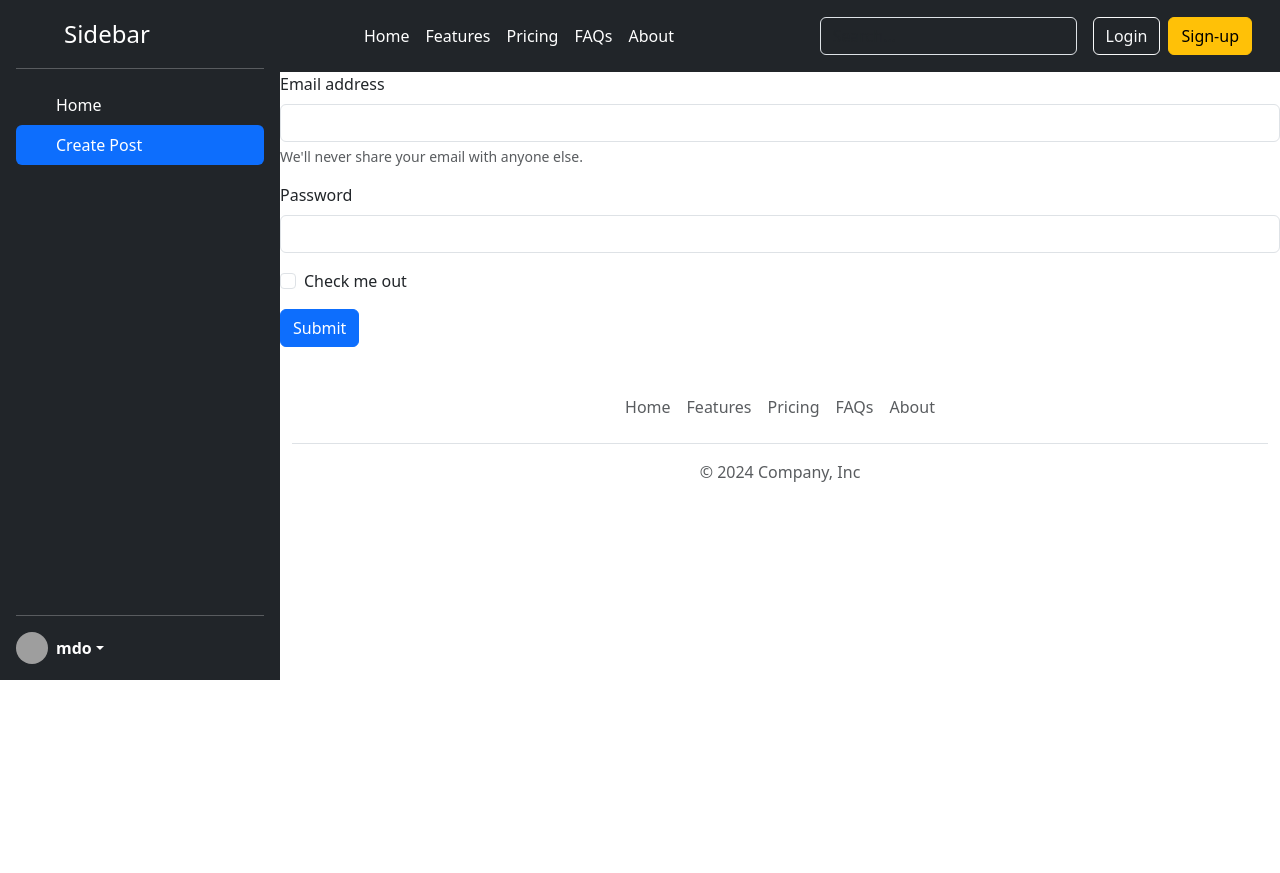
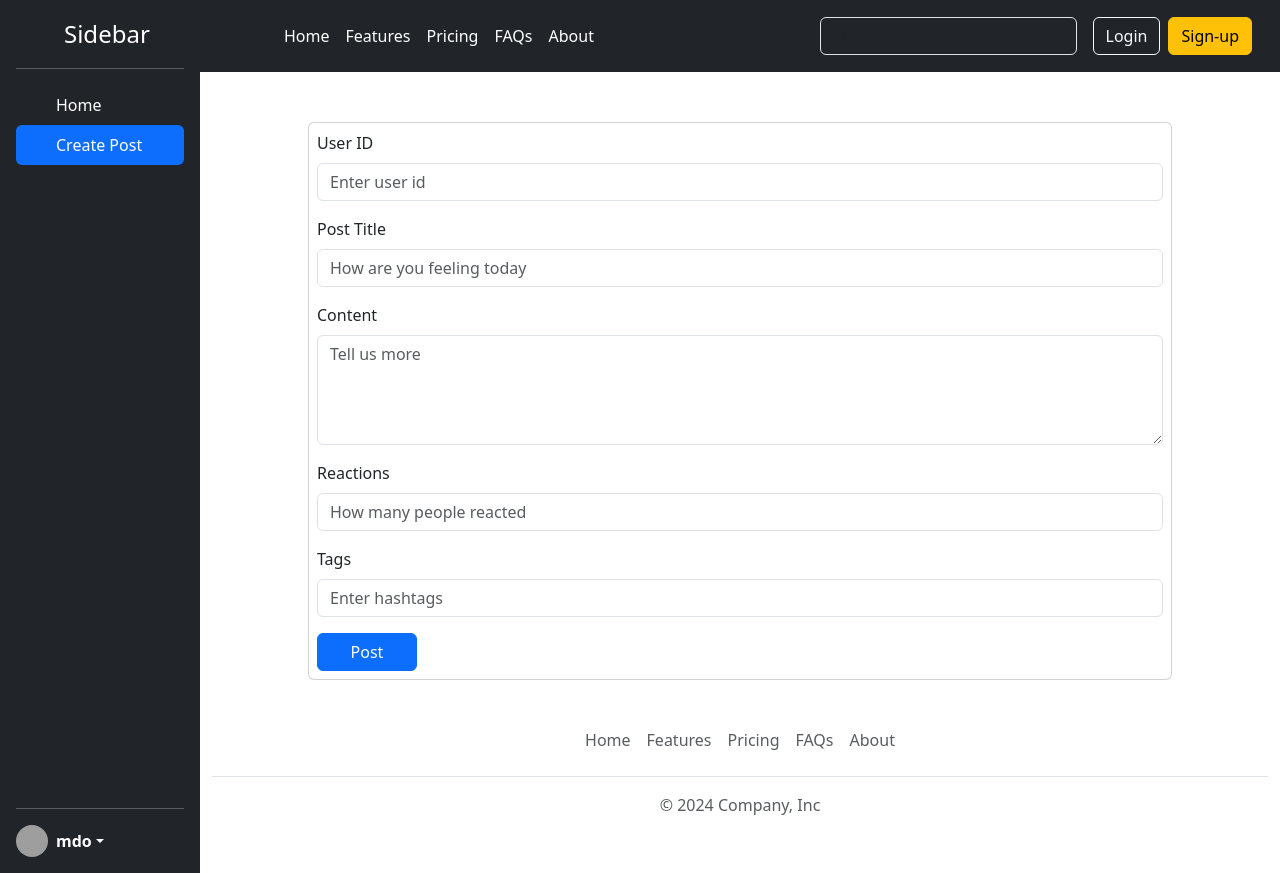
Before and after one commit to Aliyan91/Projects, a React (Create React App) app in the folder SocialApp/social/: page / in a window 1280 px wide. Both pictures are taken after a click on the link "Create Post". Before the commit the page ends 800 px from the top, so only its background shows below. Built offline with nearby package versions, Linux system fonts and the light colour scheme; grey boxes are pictures that could not be loaded.

Commit message:
Add and delete done

```diff
--- a/SocialApp/social/src/App.css
+++ b/SocialApp/social/src/App.css
@@ -13,3 +13,9 @@
 .hashtag{
   margin:0px 3px;
 }
+.create-post{
+  width:80%;
+  margin-left:10%;
+  margin-top: 50px;
+  border: 1px f black;
+}
--- a/SocialApp/social/src/components/CreatePost.jsx
+++ b/SocialApp/social/src/components/CreatePost.jsx
@@ -1,22 +1,56 @@
 import "bootstrap/dist/css/bootstrap.min.css";
+import { useContext, useRef } from "react";
+import { Postlist } from "../store/post-list-store";
 
 export default function CreatePost() {
+    const id=useRef();
+    const title=useRef();
+    const body=useRef();
+    const reactions=useRef();
+    const tags=useRef();
+
+    const {addpost}=useContext(Postlist);
+
+    function handlesubmit(event){
+        event.preventDefault();
+        const userid=id.current.value;
+        const usertitle=title.current.value;
+        const userbody=body.current.value;
+        const userreactions=reactions.current.value;
+        const usertags=tags.current.value.split(" ");
+
+        addpost(userid,usertitle,userbody,userreactions,usertags);
+
+    }
     return (
-        <form>
+        <form className="create-post card p-2" onSubmit={handlesubmit}>
+
             <div className="mb-3">
-                <label htmlFor="exampleInputEmail1" className="form-label">Email address</label>
-                <input type="email" className="form-control" id="exampleInputEmail1" aria-describedby="emailHelp"/>
-                    <div id="emailHelp" className="form-text">We'll never share your email with anyone else.</div>
+                <label htmlFor="id" className="form-label">User ID</label>
+                <input type="text" className="form-control" id="id" placeholder="Enter user id" ref={id}/>
             </div>
+
             <div className="mb-3">
-                <label for="exampleInputPassword1" className="form-label">Password</label>
-                <input type="password" className="form-control" id="exampleInputPassword1"/>
+                <label htmlFor="title" className="form-label">Post Title</label>
+                <input type="text" className="form-control" id="title" placeholder="How are you feeling today" ref={title}/>
             </div>
-            <div className="mb-3 form-check">
-                <input type="checkbox" className="form-check-input" id="exampleCheck1"/>
-                    <label className="form-check-label" for="exampleCheck1">Check me out</label>
+
+            <div className="mb-3">
+                <label htmlFor="body" className="form-label">Content</label>
+                <textarea type="text" className="form-control" rows="4" id="body" placeholder="Tell us more" ref={body}/>
             </div>
-            <button type="submit" className="btn btn-primary">Submit</button>
+
+            <div className="mb-3">
+                <label htmlFor="reactions" className="form-label">Reactions</label>
+                <input type="text" className="form-control" id="reactions" placeholder="How many people reacted" ref={reactions}/>
+            </div>
+
+            <div className="mb-3">
+                <label htmlFor="tags" className="form-label">Tags</label>
+                <input type="text" className="form-control" id="tags" placeholder="Enter hashtags" ref={tags}/>
+            </div>
+
+            <button type="submit" className="btn btn-primary" style={{width:"100px"}}>Post</button>
         </form>
     );
 }
--- a/SocialApp/social/src/components/Sidebar.jsx
+++ b/SocialApp/social/src/components/Sidebar.jsx
@@ -3,7 +3,7 @@ import "../App.css";
 export default function Sidebar({selectedTab,setselectedTab}) {
 
     return (
-        <div className="d-flex flex-column flex-shrink-0 p-3 text-bg-dark sidebar" style={{width: "280px"}}>
+        <div className="d-flex flex-column flex-shrink-0 p-3 text-bg-dark sidebar" style={{width: "200px"}}>
             <a href="/" className="d-flex align-items-center mb-3 mb-md-0 me-md-auto text-white text-decoration-none">
                 <svg className="bi pe-none me-2" width="40" height="32"></svg>
                 <span className="fs-4">Sidebar</span>
--- a/SocialApp/social/src/store/post-list-store.jsx
+++ b/SocialApp/social/src/store/post-list-store.jsx
@@ -1,23 +1,46 @@
 import { createContext, useReducer } from "react";
 
-export const Postlist=createContext({
-    postList:[],
-    addpost:()=>{},
-    deletepost:()=>{}
+export const Postlist = createContext({
+    postList: [],
+    addpost: () => { },
+    deletepost: () => { }
 });
 
-function postlistReducer(currPostList,action){
-    return currPostList;
+function postlistReducer(currPostList, action) {
+    let newpostlist = currPostList;
+    if (action.type === "Delete_Post") {
+        newpostlist = currPostList.filter((post) => post.id !== action.payload.id);
+    }
+    else if(action.type === "Add_Post"){
+        newpostlist=[action.payload,...currPostList];
+    }
+    return newpostlist;
 }
-const PostListProvider=({children})=>{
-    const [postList,dispatchpostlist]= useReducer(postlistReducer,Default_POST_LIST);
+const PostListProvider = ({ children }) => {
+    const [postList, dispatchpostlist] = useReducer(postlistReducer, Default_POST_LIST);
 
-    function addpost(){
-
+    function addpost(userid, usertitle, userbody, userreactions, usertags) {
+        dispatchpostlist({
+            type: "Add_Post",
+            payload: {
+                id: Date.now() ,
+                title: usertitle,
+                body: userbody,
+                reactions: userreactions,
+                userId: userid,
+                tags: usertags,
+            }
+        })
     }
 
-    function deletepost(id){
-        console.log(id);
+    function deletepost(id) {
+        dispatchpostlist({
+            type: "Delete_Post",
+            payload: {
+                id,
+            },
+        })
+
     }
     return <Postlist.Provider value={{
         postList,
@@ -27,22 +50,22 @@ const PostListProvider=({children})=>{
     }>{children}</Postlist.Provider>
 }
 
-const Default_POST_LIST=[
+const Default_POST_LIST = [
     {
-        id:"1",
-        title:"Going to Lahore",
-        body:"Hi friends I am going to Lahore.Hope to enjoy alot.",
-        reactions:2,
-        userId:"user-9",
-        tags:["vacations","Lahore","Enjoying"],
+        id: "1",
+        title: "Going to Lahore",
+        body: "Hi friends I am going to Lahore.Hope to enjoy alot.",
+        reactions: 2,
+        userId: "user-9",
+        tags: ["vacations", "Lahore", "Enjoying"],
     },
     {
-        id:"2",
-        title:"Pass ho gaye",
-        body:"4 saal ke masti ka bad bhi ho gaye pass.",
-        reactions:15,
-        userId:"user-12",
-        tags:["Graduated","Unbelieveable"],
+        id: "2",
+        title: "Pass ho gaye",
+        body: "4 saal ke masti ka bad bhi ho gaye pass.",
+        reactions: 15,
+        userId: "user-12",
+        tags: ["Graduated", "Unbelieveable"],
     },
 
 ];
```
